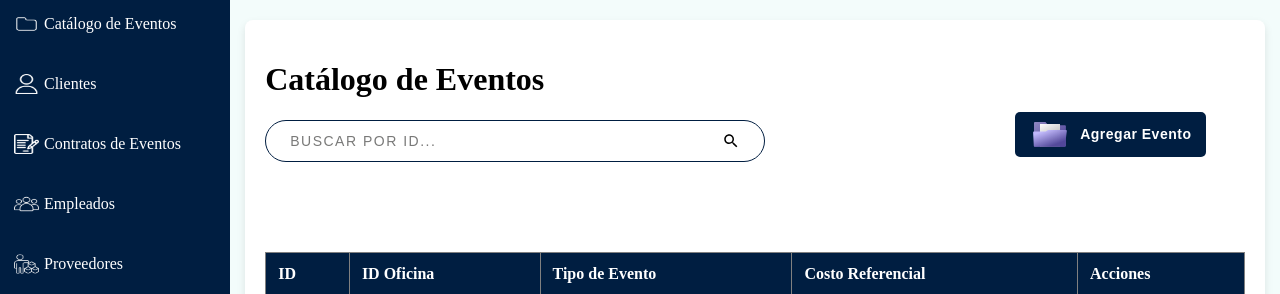
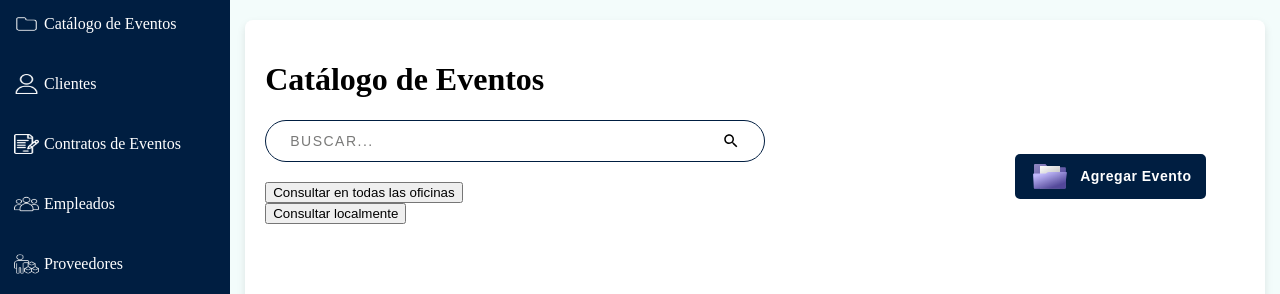
Before and after one commit to danielfernando4/ProyectoEMC, a Flask app: page /catalogo-main in a window 1280 px wide. Shown: the part 120-414 px from the top of the page. Run offline with Flask 3, Linux system fonts and the light colour scheme; data that the repository does not hold is empty.

Commit message:
agregar botones de consulta a Catalogo

```diff
--- a/ProyectoEMC/routes.py
+++ b/ProyectoEMC/routes.py
@@ -4,8 +4,7 @@ from db import *
 def rutas(app):
     @app.route("/")
     def main():
-        return f"Error al agregar: dato", 500
-
+        return redirect(url_for("catalogoMain"))
 
     @app.route("/base")
     def base():
@@ -23,9 +22,9 @@ def rutas(app):
         accion = request.form.get('accion')
         id = request.form.get('id')
 
-        if accion == "buscar":
-             eventos = eventoDAC.getById(id) if id else eventoDAC.getAll()
-             return render_template("catalogo_main.html", eventos = eventos)
+        if accion == "consultar_oficinas":
+            eventos = eventoDAC.getAllOffices()
+            return render_template("catalogo_main.html", eventos = eventos)
 
         if accion == "eliminar":
             eventoDAC.delete(id)
@@ -265,7 +264,6 @@ def rutas(app):
     def proveedorForm():
         proveedorDAC = ProveedorDAC()
         if request.method == 'POST':
-            print("id   " + request.form.get('id_proveedor'))
             proveedor = proveedorDAC.getById(request.form.get('id_proveedor'))[0]
             return render_template("proveedor_form.html", proveedor = proveedor, accion = "actualizar")
 
--- a/ProyectoEMC/templates/catalogo_main.html
+++ b/ProyectoEMC/templates/catalogo_main.html
@@ -16,12 +16,21 @@
 
     <!-- Busqueda -->
     <div class="search__container">
-        <input id="searchInputCatalogo" class="search__input" type="text" placeholder="Buscar por ID...">
+        <input id="searchInputCatalogo" class="search__input" type="text" placeholder="Buscar...">
     </div>
 
+    <!-- Agregar botones de consulta -->
+    <form action="{{ url_for('catalogoMain') }}" method="POST">
+        <input type="hidden" name="accion" value="consultar_oficinas">
+        <button type="submit">Consultar en todas las oficinas</button>
+
+    </form>
+    <form action="{{ url_for('catalogoMain') }}" method="GET">
+        <button type="submit">Consultar localmente</button>
+
+    </form>
+    <form action="{{ url_for('catalogoForm') }}" method="GET">
     <!-- Agregar Cliente (Button)-->
-
-    <form action="{{ url_for('catalogoForm') }}" method="GET">
     <button class="Documents-btn">
         <span class="folderContainer">
         <svg
```
